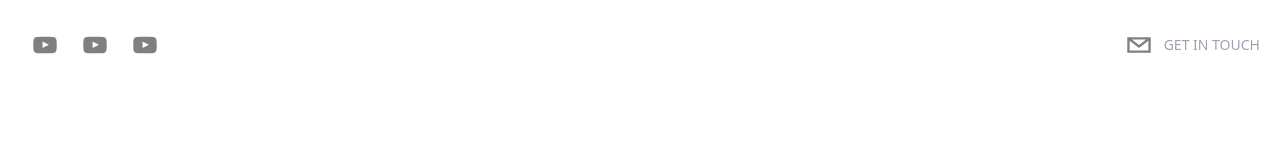
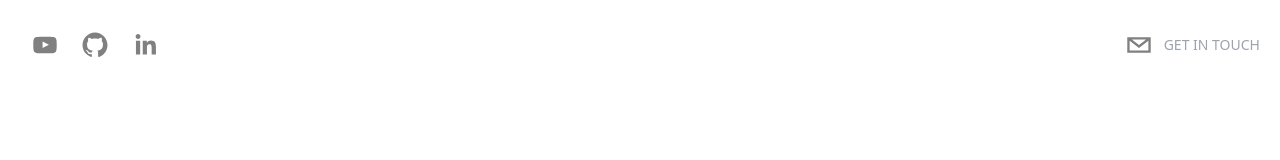
Before and after one commit to Manidoux41/manidev-next-portfolio, a Next.js app: page / in a window 1280 px wide. Shown: the top 160 px of the page. Built offline with nearby package versions, Linux system fonts and the light colour scheme.

Commit message:
change icons
add framer-motion and change icons

```diff
--- a/components/Header.tsx
+++ b/components/Header.tsx
@@ -1,4 +1,5 @@
 import { SocialIcon } from "react-social-icons";
+import { motion } from 'framer-motion';
 
 type Props = {}
 
@@ -13,12 +14,12 @@ export default function Header({}: Props) {
                 bgColor="transparent"
             />
             <SocialIcon
-                url="https://www.youtube.com/channel/UCGyvuq2OKremAppYWxN76aA"
+                url="https://github.com/Manidoux41"
                 fgColor="gray"
                 bgColor="transparent"
             />
             <SocialIcon
-                url="https://www.youtube.com/channel/UCGyvuq2OKremAppYWxN76aA"
+                url="https://www.linkedin.com/in/manfred-p-804a72198/"
                 fgColor="gray"
                 bgColor="transparent"
             />
```
Also changed, not shown: tailwind.config.js (line endings or trailing spaces).
